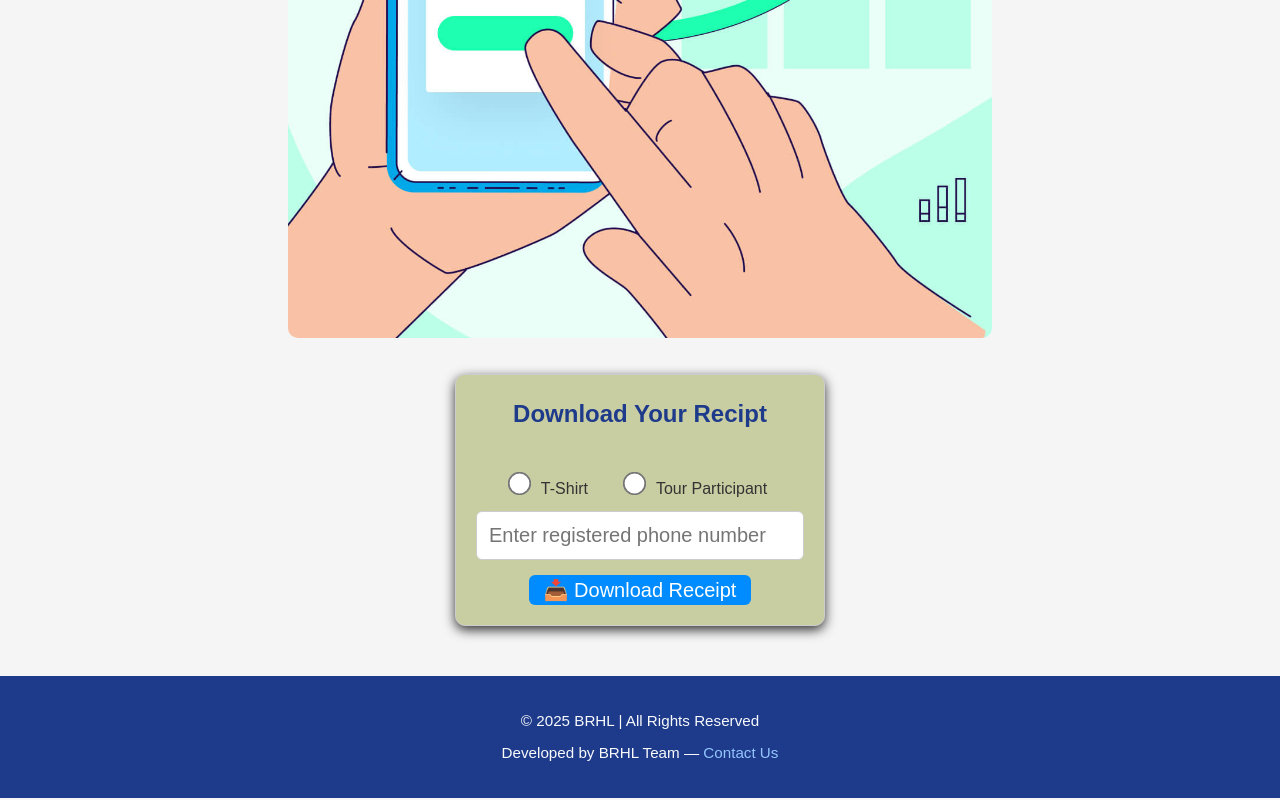
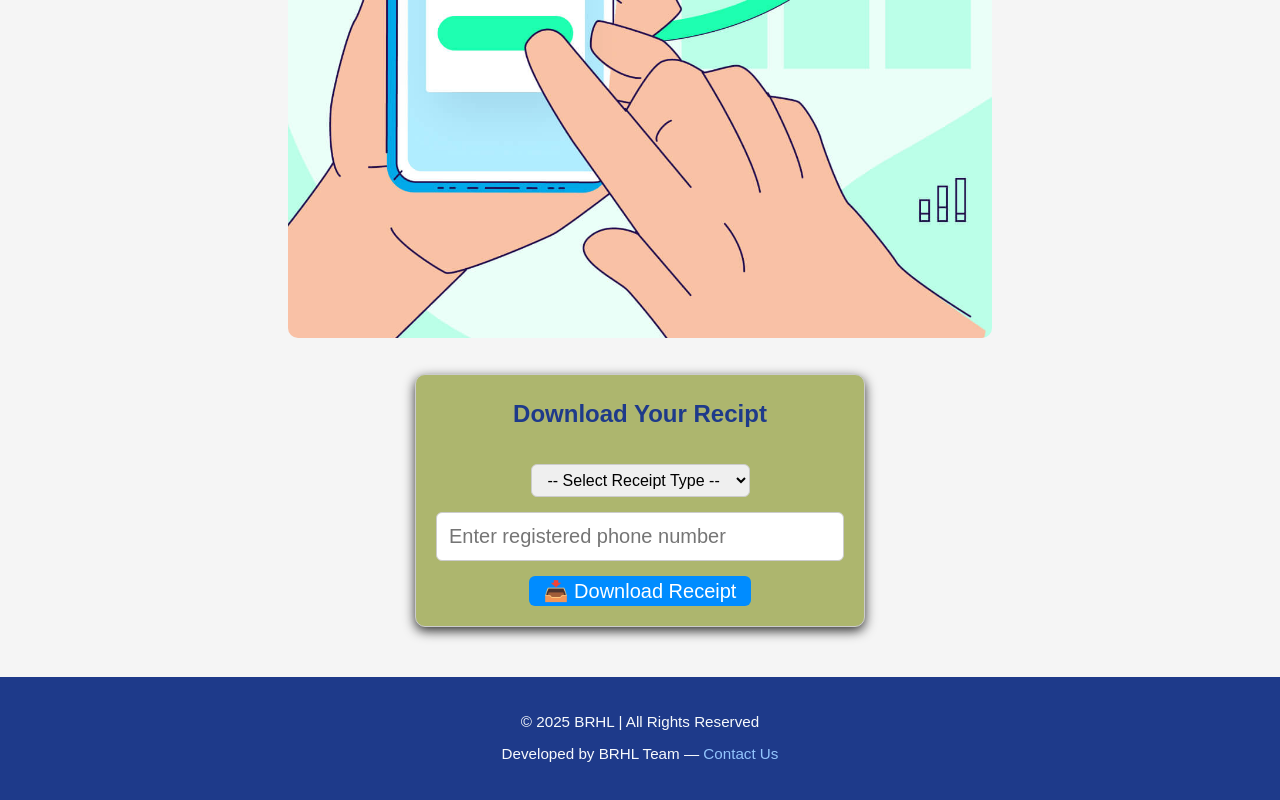
Before and after one commit to Shishir707/Tour-Management, a plain HTML site: page download.html in a window 1280 px wide. Shown: the part 812-1612 px from the top of the page. Drawn offline with nearby package versions, Linux system fonts and the light colour scheme; some packages are replaced by stand-ins of ours; a script that the page names is missing.

Commit message:
Added combo box instead of radio

```diff
--- a/download.html
+++ b/download.html
@@ -37,10 +37,14 @@
   <div class="receipt-container">
     <h2>Download Your Recipt</h2>
     <p id="msg"></p>
-    <div class="radio-group">
-      <label><input type="radio" name="receiptType" value="tshirt" /> T-Shirt</label>
-      <label><input type="radio" name="receiptType" value="tour" /> Tour Participant</label>
+    <div class="combo-group">
+      <select name="receiptType" id="receiptType" style="padding: 6px 12px; font-size: 16px; border-radius: 6px;">
+        <option value="" selected disabled>-- Select Receipt Type --</option>
+        <option value="tshirt">T-Shirt</option>
+        <option value="tour">Tour Participant</option>
+      </select>
     </div>
+
     <input
       type="number"
       id="phoneInput"
@@ -57,9 +61,9 @@
     align-items: center;
     gap: 5px;
     padding: 20px;
-    max-width: 370px;
+    max-width: 450px;
     margin: auto;
-    background-color: #c9cea2;
+    background-color: #adb66e;
     border-radius: 10px;
     box-shadow: 0 4px 12px rgba(0,0,0,0.8);
   }
@@ -168,7 +172,7 @@ const tshirtDb = getDatabase(tshirtApp);
 window.downloadReceipt = async function () {
   const phone = document.getElementById("phoneInput").value.trim();
   const msg = document.getElementById("msg");
-  const selectedType = document.querySelector('input[name="receiptType"]:checked');
+  const selectedType = document.getElementById('receiptType');
 
   if (!phone) {
     Swal.fire({
@@ -181,7 +185,7 @@ window.downloadReceipt = async function () {
     return;
   }
 
-  if (!selectedType) {
+  if (!selectedType.value) {
     Swal.fire({
       icon: "warning",
       title: "Select Receipt Type",
```
